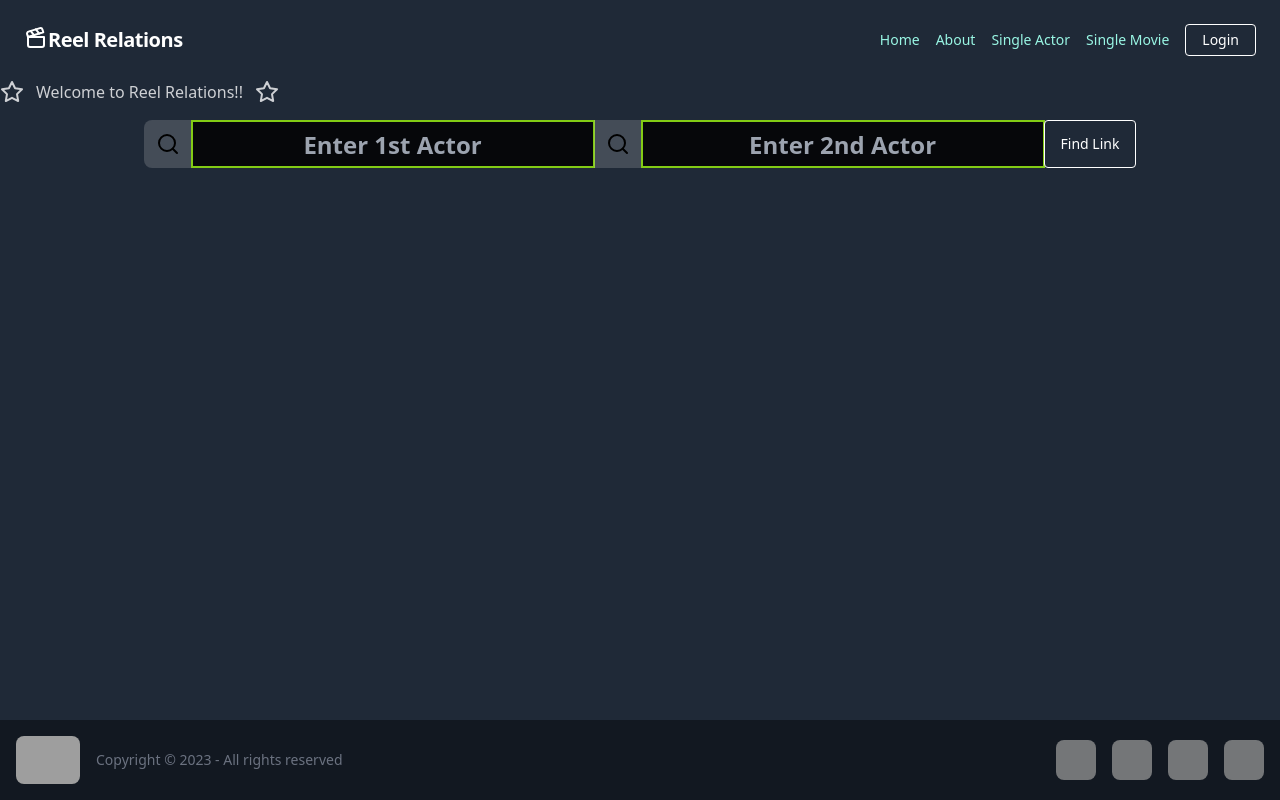
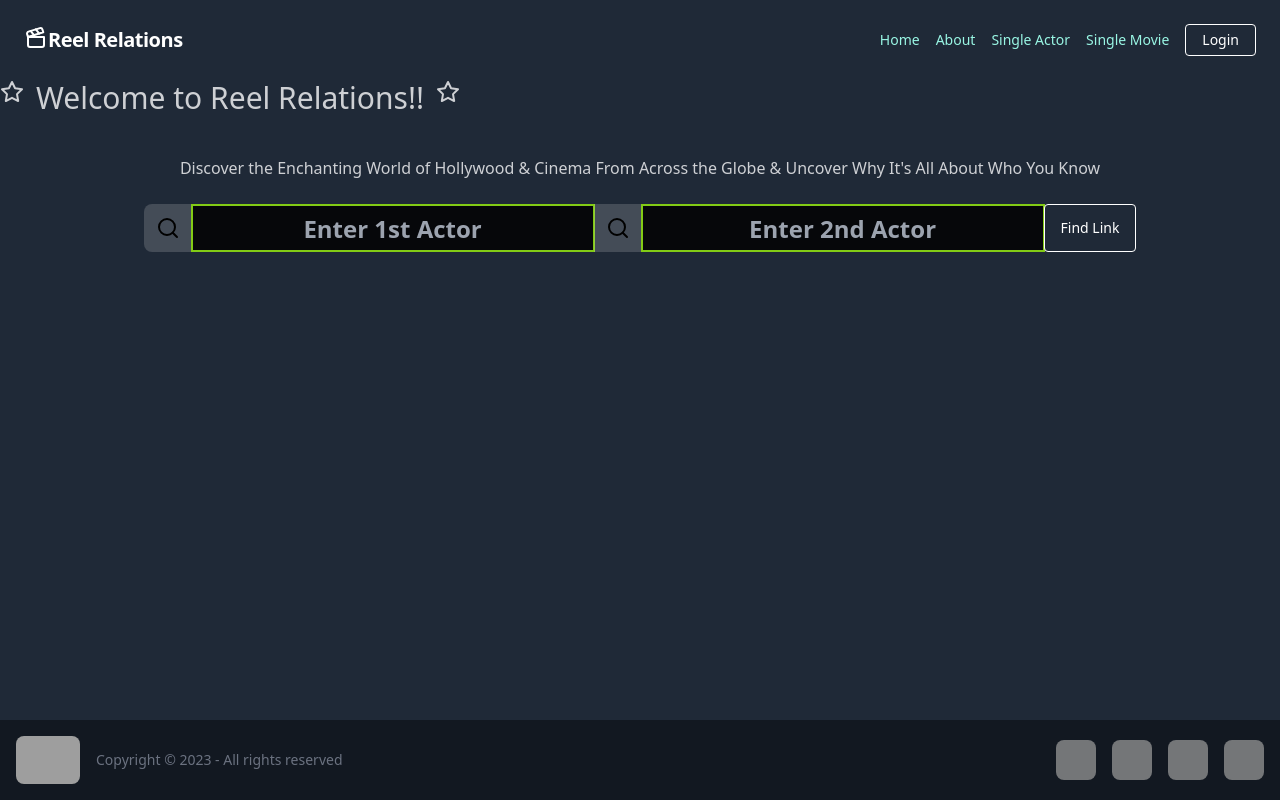
Before and after one commit to ReelRelationsGroup/ReelRelations, a React app: page /#/ in a window 1280 px wide. Built offline with nearby package versions, Linux system fonts and the light colour scheme; grey boxes are pictures that could not be loaded; the HTML template or start-up script is replaced by a standard one.

Commit message:
added basic complete flowchart pt2

```diff
--- a/src/Components/Home.js
+++ b/src/Components/Home.js
@@ -1,6 +1,6 @@
 import React, { useState, useEffect } from "react";
 import { useSelector, useDispatch } from "react-redux";
-import { Link } from 'react-router-dom';
+import { Link } from "react-router-dom";
 import { logout, fetchSomeActors, clearSomeActors } from "../store";
 import { SearchIcon, Star } from "lucide-react";
 import { fetchDegreesOfSeparation } from "../utils/api";
@@ -8,33 +8,38 @@ import Spinner from "./Spinner";
 
 const Home = () => {
   const [loading, setLoading] = useState(false);
-  let { auth, someActors } = useSelector((state) => state);
+  const { auth, someActors } = useSelector((state) => state);
   const dispatch = useDispatch();
 
   // state to keep track of the casts' (actors') names
   const [casts1Id, setCasts1Id] = useState("");
   const [casts2Id, setCasts2Id] = useState("");
   const [degreesOfSeparation, setDegreesOfSeparation] = useState(null);
-  const [path, setPath] = useState([])
-  const [moviesPath, setMoviesPath] = useState(null)
-  const [flowchart, setFlowchart] = useState([]);
+  const [path, setPath] = useState([]);
+  const [moviesPath, setMoviesPath] = useState(null);
+  const [flowchart, setFlowchart] = useState([])
 
   useEffect(() => {
-    for (let i=0;i<path.length;i++) {
+    for (let i = 0; i < path.length; i++) {
       dispatch(fetchSomeActors(path[i]));
     }
   }, [path]);
 
   useEffect(() => {
-    const temp = [];
+    let temp = [];
     for (let i=0;i<path.length;i++) {
       for (let j=0;j<someActors.length;j++) {
         if (someActors[j].id===path[i]) {
+          if (moviesPath[j]) {
+            temp.push(someActors[j])
+            temp.push(moviesPath[j][0])
+          } else {
             temp.push(someActors[j])
           }
         }
       }
-    console.log(temp);
+    }
+    console.log(temp)
     setFlowchart(temp);
   },[someActors])
 
@@ -49,9 +54,9 @@ const Home = () => {
       setLoading(true);
       const response = await fetchDegreesOfSeparation(casts1Id, casts2Id);
       setDegreesOfSeparation(response.degreesOfSeparation);
-      setPath(response.path)
-      setMoviesPath(response.moviesPath)
-      dispatch(clearSomeActors())
+      setPath(response.path);
+      setMoviesPath(response.moviesPath);
+      dispatch(clearSomeActors());
       setLoading(false);
     } catch (err) {
       console.error(err);
@@ -63,9 +68,15 @@ const Home = () => {
     <div>
       <div className="flex">
         <Star />
-        <div className="ml-3 mr-3 mb-4">Welcome {auth.username} to Reel Relations!! </div>
+        <div className="ml-3 mr-3 mb-4 text-3xl">
+          Welcome {auth.username} to Reel Relations!!{" "}
+        </div>
         <Star />
       </div>
+      <p className="my-6 mx-20 flex flex-wrap justify-center items-center">
+        Discover the Enchanting World of Hollywood & Cinema From Across the
+        Globe & Uncover Why It's All About Who You Know
+      </p>
 
       {/* Input fields for casts' (actors') names */}
       <div className="flex flex-wrap justify-center join">
@@ -99,23 +110,19 @@ const Home = () => {
 
       {/* Displays the degrees of separation */}
       {degreesOfSeparation !== null && (
-        <div>Degrees of Separations: {degreesOfSeparation}</div>
+        <div>Degrees of Separation: {degreesOfSeparation}</div>
       )}
-      {flowchart.map(actor => (
+      {flowchart.map(node => (
             <div>
               <Link
-          to={`/casts/${actor.id}`}
+             to={`/casts/${node.id}`}
               >
-            {actor.name}
+                {node.name}
               </Link>
-        </div>
-      ))}
-      {someActors.map(actor => (
-          <div>
               <Link
-            to={`/casts/${actor.id}`}
+              to={`/movie/${node.id}`}
               >
-              {actor.name}
+                {node.title}
               </Link>
             </div>
           ))}
```
Lines whose indentation alone changed are shown as unchanged.
